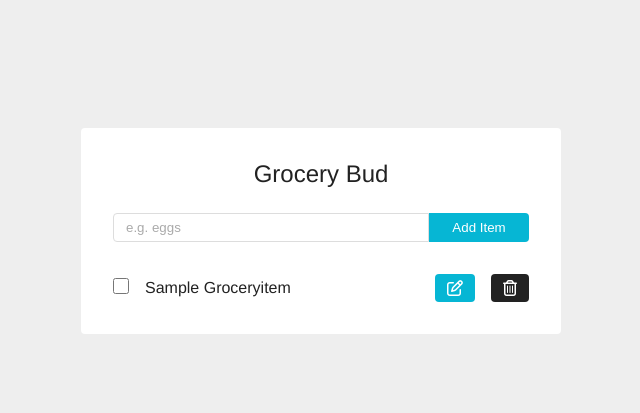
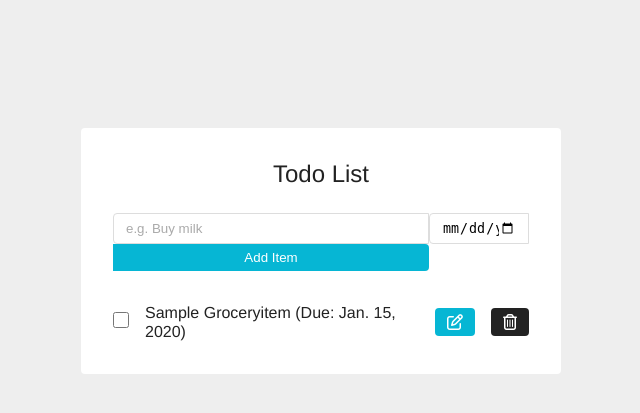
Before and after one commit to acchewan/Grocery_with_django, a Django app: page / in a window 1280 px wide. Shown: the top 413 px of the page, without its empty margins (319-959 px from the left). Run offline with Django 5.2, Linux system fonts and the light colour scheme; tables that the repository leaves empty hold one stand-in row (values such as "Sample post").

Commit message:
Add due_date and updated_at fields to GroceryItem model

```diff
--- a/grocery/forms.py
+++ b/grocery/forms.py
@@ -5,13 +5,19 @@ from .models import GroceryItem
 class GroceryItemForm(forms.ModelForm):
     class Meta:
         model = GroceryItem
-        fields = ['name']
+        fields = ['name', 'due_date']
         widgets = {
             'name': forms.TextInput(
                 attrs={
                     'class': 'form-input',
-                    'placeholder': 'e.g. eggs',
+                    'placeholder': 'e.g. Buy milk',
                     'required': True,
+                }
+            ),
+            'due_date': forms.DateInput(
+                attrs={
+                    'type': 'date',
+                    'class': 'form-input',
                 }
             ),
         }
--- a/grocery/models.py
+++ b/grocery/models.py
@@ -1,13 +1,24 @@
 from django.db import models
+from django.utils import timezone
 
 
 class GroceryItem(models.Model):
     name = models.CharField(max_length=200)
     completed = models.BooleanField(default=False)
+    due_date = models.DateField(
+        null=True, blank=True, help_text='Optional due date')
     created_at = models.DateTimeField(auto_now_add=True)
+    updated_at = models.DateTimeField(auto_now=True)
 
     def __str__(self):
         return self.name
 
     class Meta:
         ordering = ['-created_at']
+
+    @property
+    def is_overdue(self):
+        """Check if item is overdue"""
+        if not self.due_date or self.completed:
+            return False
+        return self.due_date < timezone.now().date()
--- a/grocery/templates/grocery/index.html
+++ b/grocery/templates/grocery/index.html
@@ -4,7 +4,7 @@
   <head>
     <meta charset="UTF-8" />
     <meta name="viewport" content="width=device-width, initial-scale=1.0" />
-    <title>Grocery Bud - Django</title>
+    <title>Todo - Django</title>
 
     <link
       rel="stylesheet"
@@ -28,9 +28,9 @@
         action="{% if edit_item %}{% url 'grocery:update' edit_item.id %}{% else %}{% url 'grocery:add' %}{% endif %}"
       >
         {% csrf_token %}
-        <h2>grocery bud</h2>
+        <h2>todo list</h2>
         <div class="form-control">
-          {{ form.name }}
+          {{ form.name }} {{ form.due_date }}
           <button type="submit" class="btn">
             {% if edit_item %}edit item{% else %}add item{% endif %}
           </button>
@@ -69,7 +69,9 @@
 
           <!-- Item Name -->
           <p class="item-name {% if item.completed %}completed{% endif %}">
-            {{ item.name }}
+            {{ item.name }} {% if item.due_date %}<span class="due-date"
+              >(Due: {{ item.due_date }})</span
+            >{% endif %}
           </p>
 
           <!-- Edit Button -->
```
Also changed, not shown: grocery/migrations/0002_groceryitem_due_date_groceryitem_updated_at.py (added).
